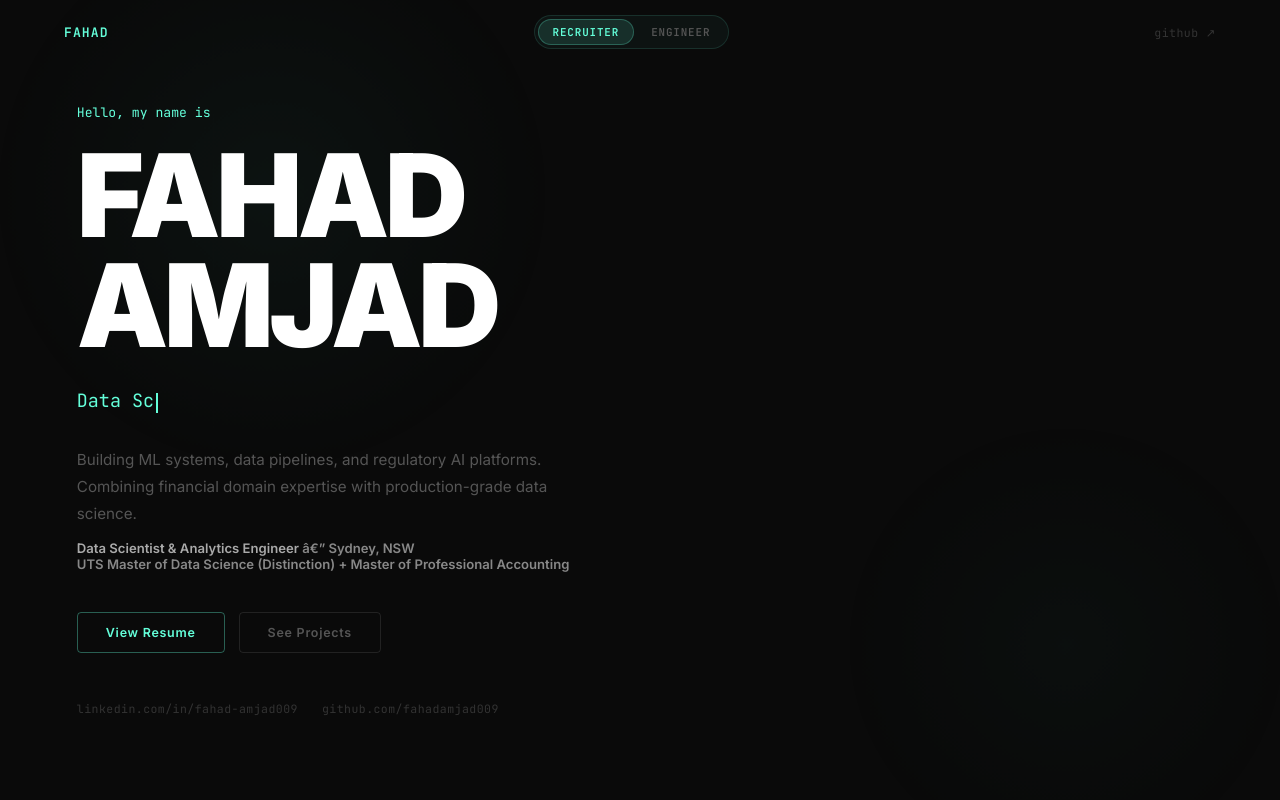
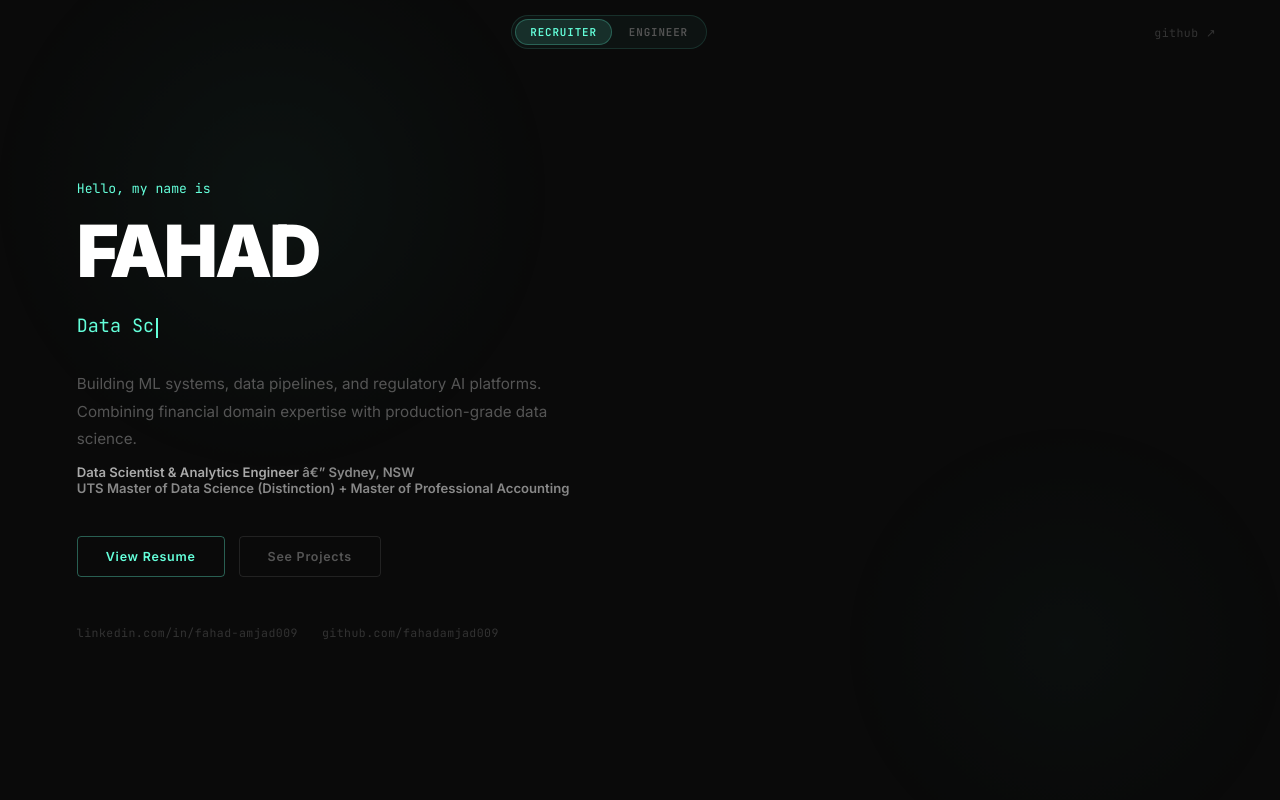
Before and after one commit to fahadamjad009/fahadamjad009.github.io, a React (Vite) app: page / in a window 1280 px wide. Shown: the top 800 px of the page. Built offline with nearby package versions, Linux system fonts and the light colour scheme.

Commit message:
fix: encoding artifacts, remove AMJAD, shrink hero title, remove nav logo

```diff
--- a/src/App.jsx
+++ b/src/App.jsx
@@ -157,7 +157,7 @@ export default function Portfolio() {
 
       {/* NAV */}
       <nav style={{ position:"fixed", top:0, left:0, right:0, zIndex:100, padding:"0 clamp(24px,5vw,64px)", height:64, display:"flex", alignItems:"center", justifyContent:"space-between", background: scrollY>60 ? "rgba(10,10,10,.92)" : "transparent", backdropFilter: scrollY>60 ? "blur(20px)" : "none", borderBottom: scrollY>60 ? "1px solid rgba(100,255,218,.07)" : "none", transition:"all .4s" }}>
-        <span style={{ fontFamily:"'JetBrains Mono',monospace", fontSize:".82rem", fontWeight:600, color:MINT, letterSpacing:".08em" }}>FAHAD</span>
+        <span />
         <div style={{ display:"flex", background:"rgba(100,255,218,.04)", border:"1px solid rgba(100,255,218,.12)", borderRadius:40, padding:3, gap:2 }}>
           {["recruiter","engineer"].map(v => (
             <button key={v} onClick={() => setView(v)} style={{ background: view===v ? "rgba(100,255,218,.12)" : "transparent", color: view===v ? MINT : "#555", border: view===v ? "1px solid rgba(100,255,218,.25)" : "1px solid transparent", cursor:"pointer", borderRadius:36, padding:"5px 14px", fontSize:".68rem", fontWeight:600, letterSpacing:".08em", textTransform:"uppercase", transition:"all .25s", fontFamily:"'JetBrains Mono',monospace" }}>{v}</button>
@@ -172,7 +172,7 @@ export default function Portfolio() {
         <div style={{ position:"absolute", bottom:"-10%", right:"-5%", width:"min(500px,50vw)", height:"min(500px,50vw)", background:"radial-gradient(circle,rgba(100,255,218,.025) 0%,transparent 65%)", borderRadius:"50%", animation:"bB 26s ease-in-out infinite", pointerEvents:"none" }} />
         <div style={{ position:"relative", zIndex:1, maxWidth:800 }}>
           <div style={{ fontFamily:"'JetBrains Mono',monospace", fontSize:".82rem", color:MINT, marginBottom:20, ...show(.1) }}>Hello, my name is</div>
-          <h1 style={{ fontSize:"clamp(3rem,9vw,7.5rem)", fontWeight:900, lineHeight:.95, letterSpacing:"-.04em", color:"#fff", margin:"0 0 28px", ...show(.2) }}>FAHAD<br/>AMJAD</h1>
+          <h1 style={{ fontSize:"clamp(2rem,6vw,4.5rem)", fontWeight:900, lineHeight:.95, letterSpacing:"-.04em", color:"#fff", margin:"0 0 28px", ...show(.2) }}>FAHAD</h1>
           <div style={{ fontFamily:"'JetBrains Mono',monospace", fontSize:"clamp(.9rem,2vw,1.15rem)", color:MINT, marginBottom:28, minHeight:"1.6em", ...show(.45) }}>
             {roleText}<span style={{ display:"inline-block", width:2, height:"1.1em", background:MINT, marginLeft:2, verticalAlign:"text-bottom", animation:"blink 1s step-end infinite" }} />
           </div>
```
